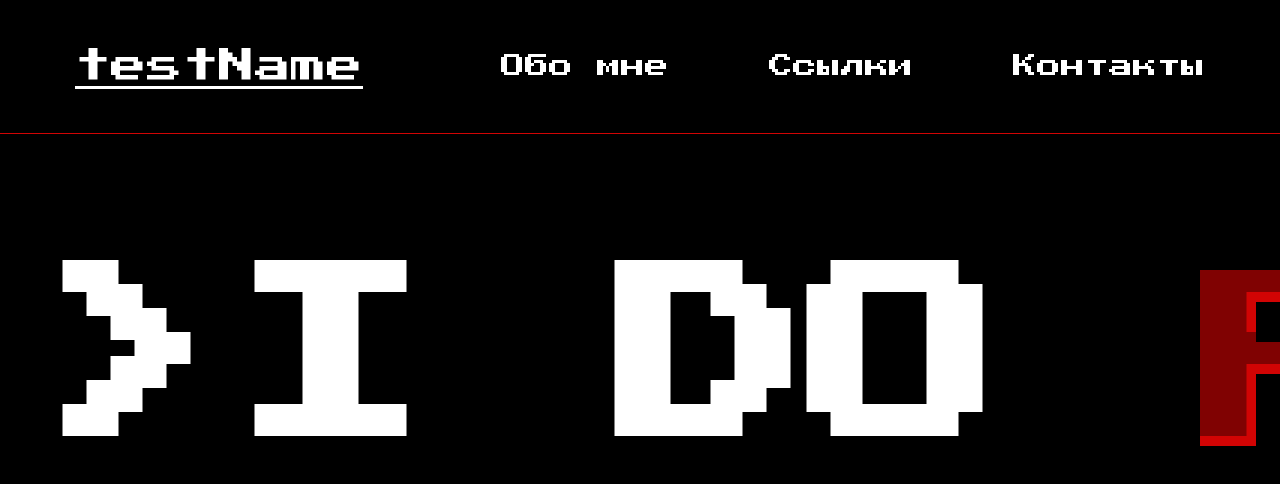
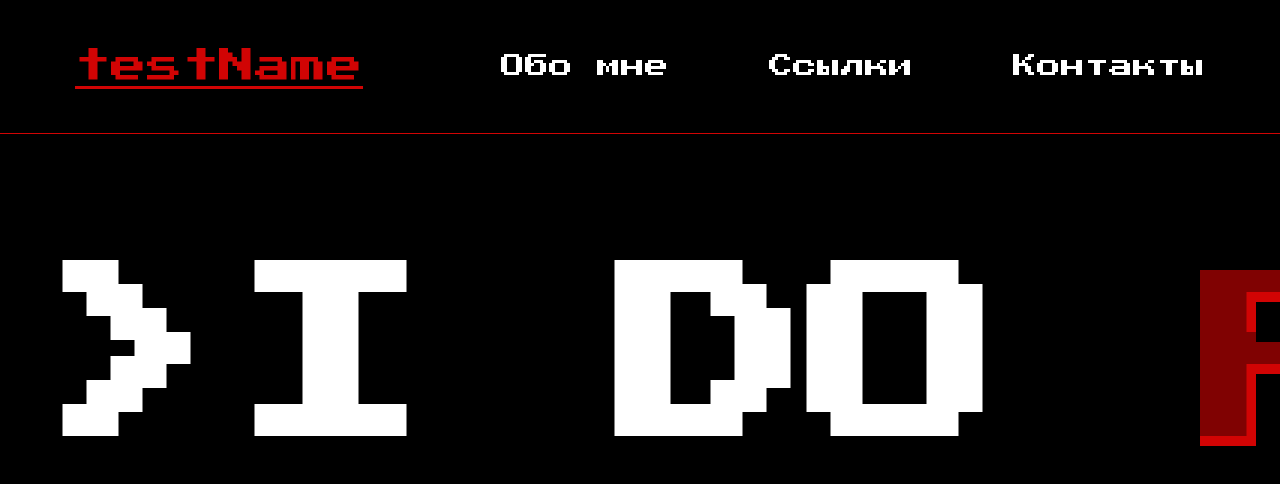
Before and after one commit to madanimatronic/personal-website, a Next.js app: page / in a window 1280 px wide. In both pictures the pointer is over the link "testName". Shown: the top 484 px of the page. Built offline with nearby package versions, Linux system fonts and the light colour scheme; a web font is replaced by a local one.

Commit message:
feat: add header links color change on hover

```diff
--- a/src/components/MainHeader/MainHeader.module.scss
+++ b/src/components/MainHeader/MainHeader.module.scss
@@ -25,4 +25,7 @@
 }
 
 .link {
+  &:hover {
+    color: #d10404;
+  }
 }
--- a/src/components/MainHeader/index.tsx
+++ b/src/components/MainHeader/index.tsx
@@ -17,7 +17,7 @@ export const MainHeader: FC<MainHeaderProps> = ({
 }) => {
   return (
     <header className={clsx(s.header, additionalClassName)}>
-      <Link href='/' className={s.title}>
+      <Link href='/' className={clsx(s.title, s.link)}>
         {title}
       </Link>
       <nav className={s.navigation}>
```
